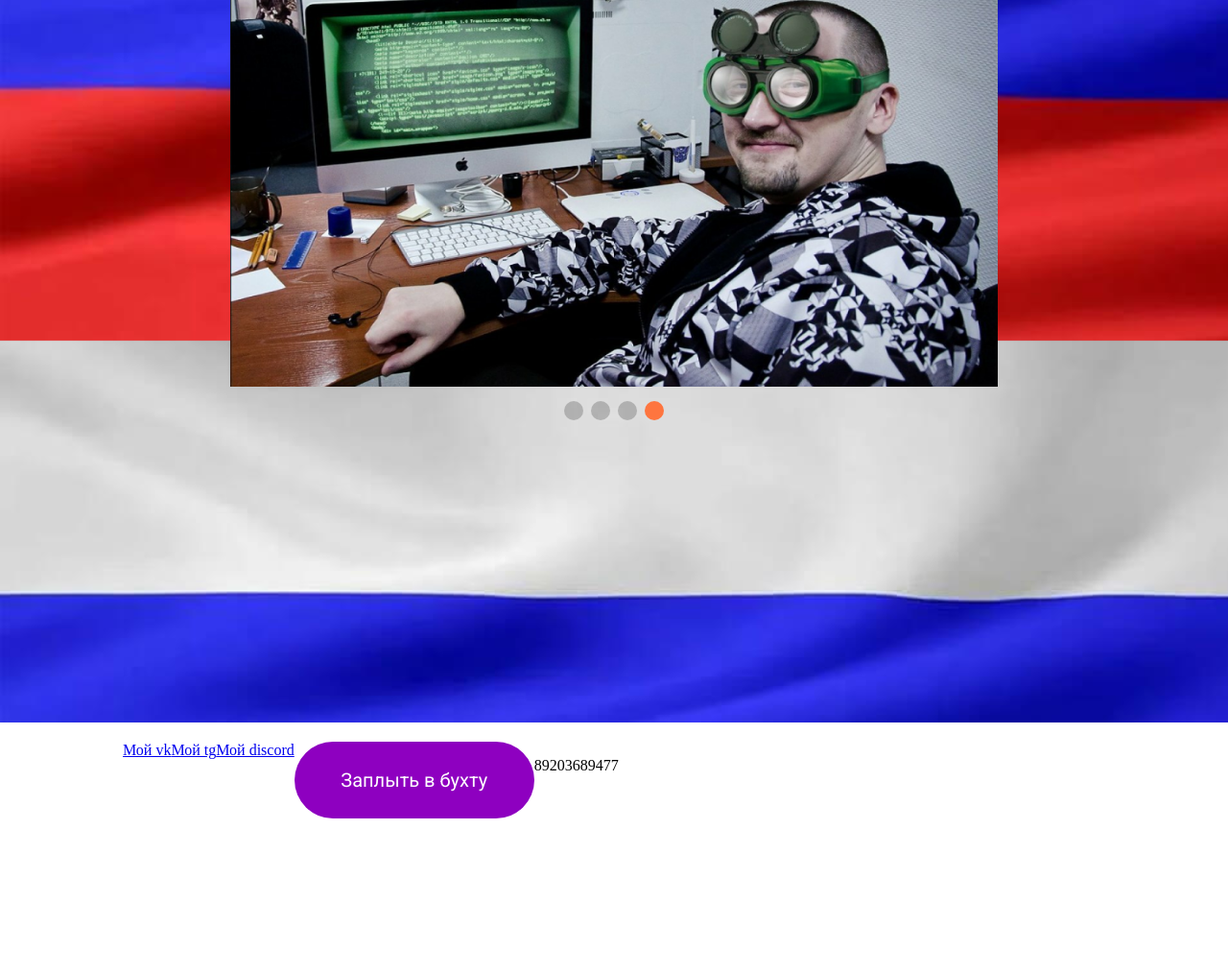
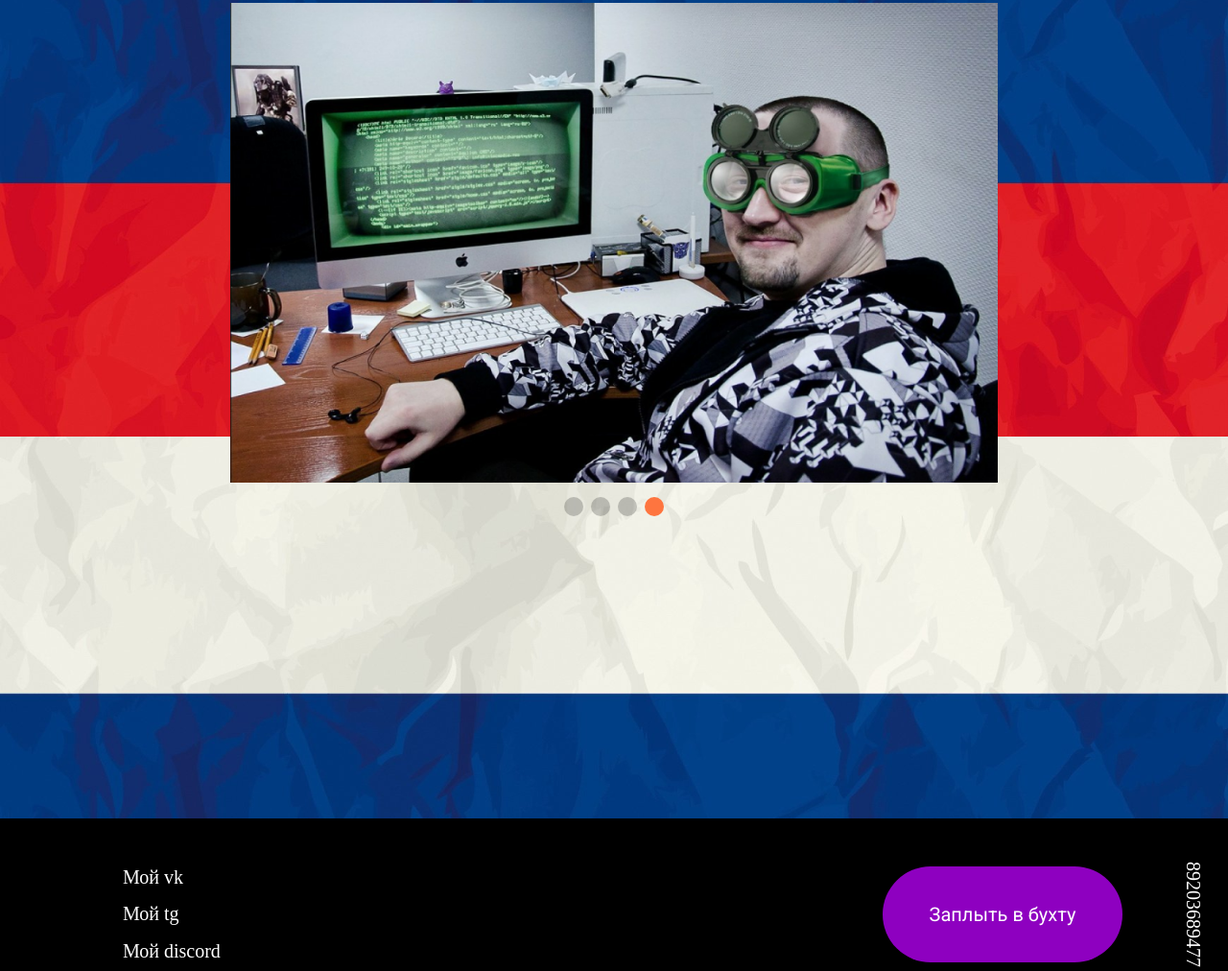
Before and after one commit to Jeko26/RPC.github.io, a plain HTML site: page index.html in a window 1280 px wide. Shown: the part 3475-4487 px from the top of the page at 96% size. Before the commit the page ends 4348 px from the top, so only its background shows below. Drawn offline with nearby package versions, Linux system fonts and the light colour scheme; grey boxes are pictures that could not be loaded.

Commit message:
Add files via upload

```diff
--- /dev/null
+++ b/css/media.css
@@ -0,0 +1,22 @@
+@media (max-width: 1760px) {
+    .operation__image {
+        width: 300px;
+        height: 200px;
+    }
+
+    .operation__descr {
+        font-size: 16px;
+    }
+
+    .operation__card:nth-child(1), .operation__card:nth-child(2) {
+        margin-bottom: 100px;
+    }
+
+}
+
+@media (max-width: 1570px) {
+    .operation__container {
+        padding: 0 5%;
+    }
+
+}
--- a/css/style.css
+++ b/css/style.css
@@ -116,21 +116,6 @@ html, body {
     margin-bottom: 60px;
 }
 
-.btn {
-    width: 250px;
-    height: 80px;
-    background: #8E00C0;
-    border-radius: 50px;
-    display: flex;
-    align-items: center;
-    justify-content: center;
-    text-decoration: none;
-    color: white;
-    font-size: 20px;
-    line-height: 20px;
-    font-family: 'Roboto', sans-serif;
-}
-
 .about {
     background-color: black;
     padding: 60px 0;
@@ -246,7 +231,7 @@ html, body {
 .Swiper {
     padding: 60px 0;
     padding-bottom: 300px;
-    background: url(../image/flag.jpeg);
+    background: url(../image/flag4.jpg);
     background-repeat: no-repeat;
     background-attachment: fixed;
     background-position: initial;
@@ -304,5 +289,46 @@ html, body {
 }
 
 .footer {
-    padding: 20px 0;
+    padding: 50px 0;
+    background: #000;
 }
+
+.footer__container {
+    justify-content: space-between;
+    padding-right: 0;
+}
+
+.footer__group {
+    display: flex;
+}
+
+.footer__text-box {
+    display: flex;
+    flex-direction: column;
+    justify-content: space-between;
+}
+
+.footer__number {
+    transform: rotate(90deg);
+}
+
+.footer__descr, .footer__number {
+    font-size: 20px;
+    text-decoration: none;
+    color: white;
+}
+
+.btn {
+    width: 250px;
+    height: 80px;
+    background: #8E00C0;
+    border-radius: 50px;
+    display: flex;
+    align-items: center;
+    justify-content: center;
+    text-decoration: none;
+    color: white;
+    font-size: 20px;
+    line-height: 20px;
+    font-family: 'Roboto', sans-serif;
+}
--- a/index.html
+++ b/index.html
@@ -20,6 +20,7 @@
     />
     <link rel="stylesheet" href="css/normalize.css" />
     <link rel="stylesheet" href="css/style.css" />
+    <link rel="stylesheet" href="css/media.css" />
   </head>
   <body></body>
   <script src="https://cdn.jsdelivr.net/npm/swiper/swiper-bundle.min.js"></script>
--- a/js/script.js
+++ b/js/script.js
@@ -429,14 +429,18 @@ const footer__textBox = document.createElement('div');
 container7.appendChild(footer__textBox);
 footer__textBox.classList.add('footer__text-box');
 
+const footer__group = document.createElement('div');
+container7.appendChild(footer__group);
+footer__group.classList.add('footer__group');
+
 const footer__btn = document.createElement('a');
-container7.appendChild(footer__btn);
+footer__group.appendChild(footer__btn);
 footer__btn.classList.add('footer','btn');
 footer__btn.innerText = 'Заплыть в бухту';
 footer__btn.href = '#';
 
 const footer__number = document.createElement('p');
-container7.appendChild(footer__number);
+footer__group.appendChild(footer__number);
 footer__number.classList.add('footer__number');
 footer__number.innerText = '89203689477';
 
```
Also changed, not shown: image/flag3.jpg (added), image/flag4.jpg (added).
